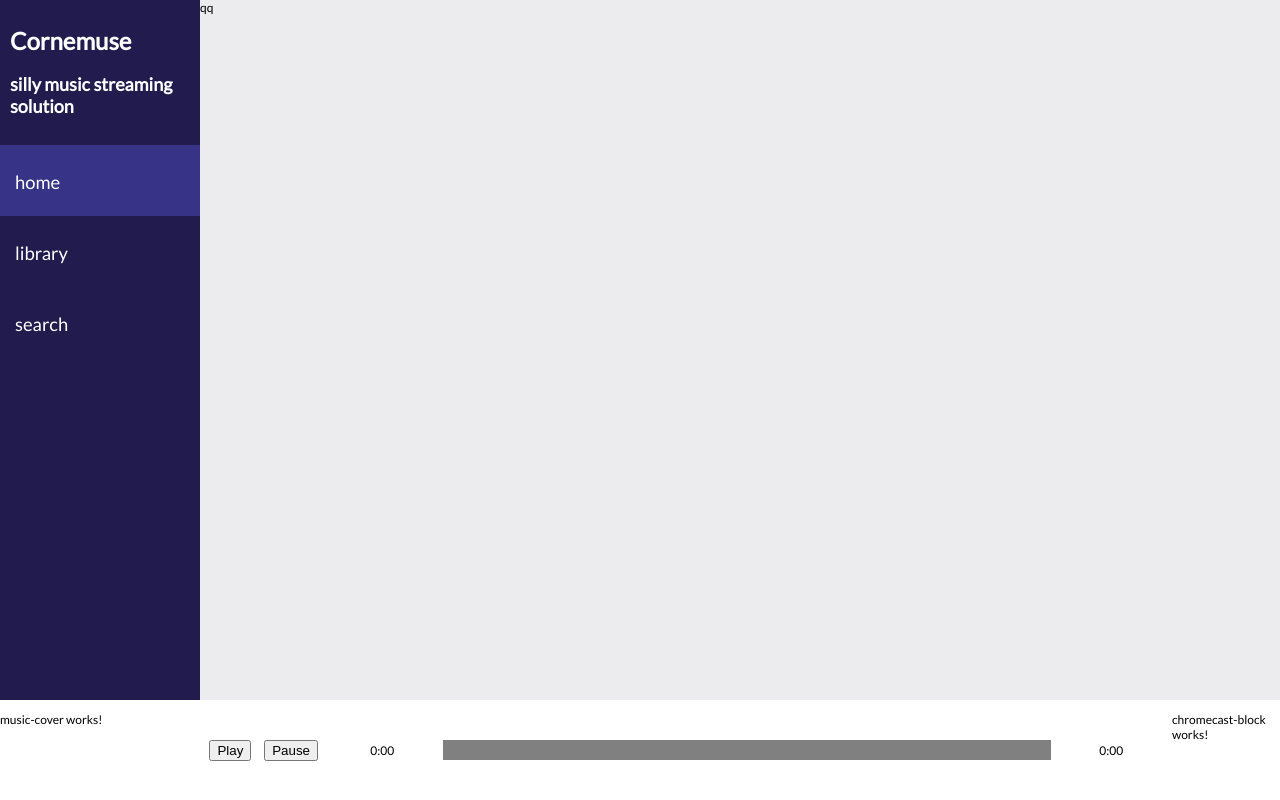
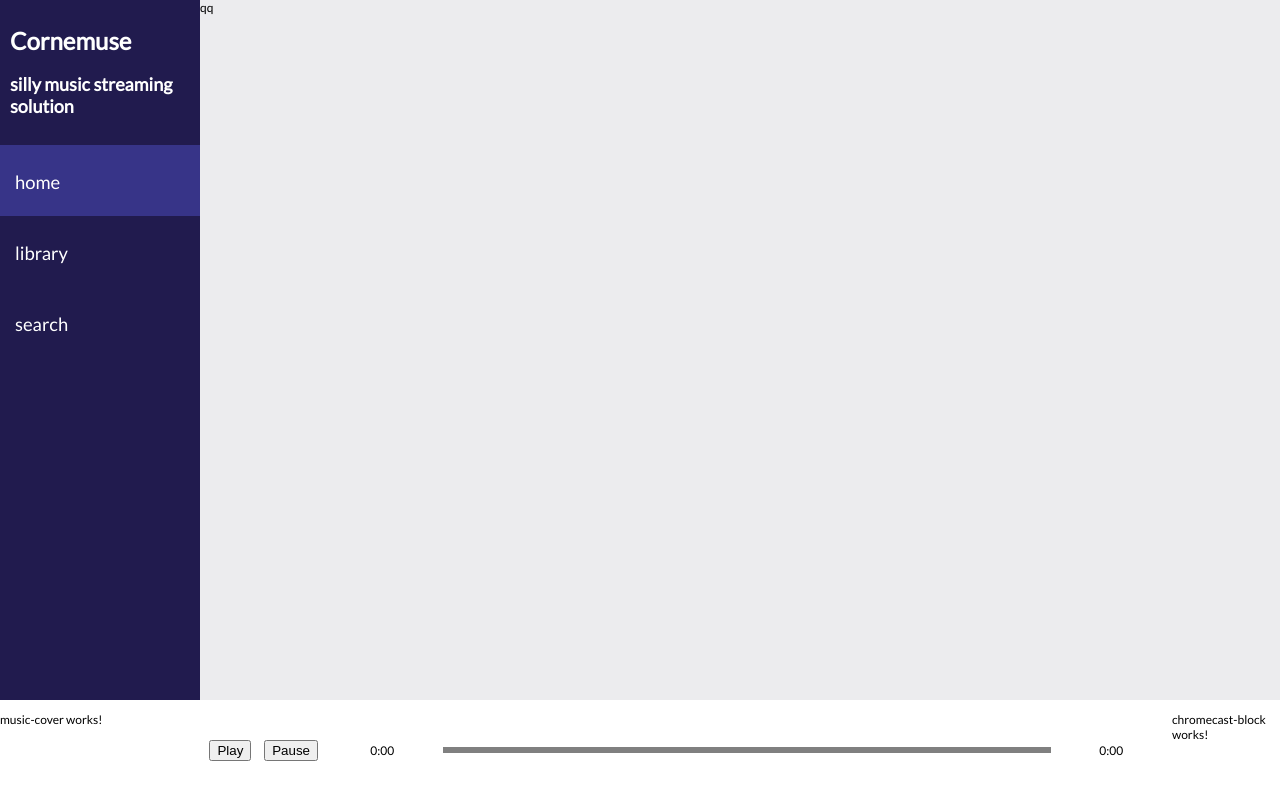
Before and after one commit to necraidan/cornemuse, an Angular app in the folder client/: page /home in a window 1280 px wide. Built offline with nearby package versions, Linux system fonts and the light colour scheme; no server answers; some icons are missing.

Commit message:
Delete outline and new size for progress bar

```diff
--- a/client/src/app/bottom-bar/player/player.component.scss
+++ b/client/src/app/bottom-bar/player/player.component.scss
@@ -10,7 +10,7 @@
     border-radius: 5px;
 
     width: 100%;
-    height: 20px;
+    height: 6px;
     border: none;
 
     background: rgb(255, 68, 0);
@@ -21,7 +21,7 @@
   }
   progress::-webkit-progress-value {
     background: blue;
-    background-color: yellow;
+    background-color: orange;
   }
 
   progress::-moz-progress-bar {
--- a/client/src/styles.scss
+++ b/client/src/styles.scss
@@ -16,4 +16,9 @@ body {
   h3 {
     font-size: 1.5em;
   }
+
+  input[type='text'],
+  textarea {
+    outline: none;
+  }
 }
```
